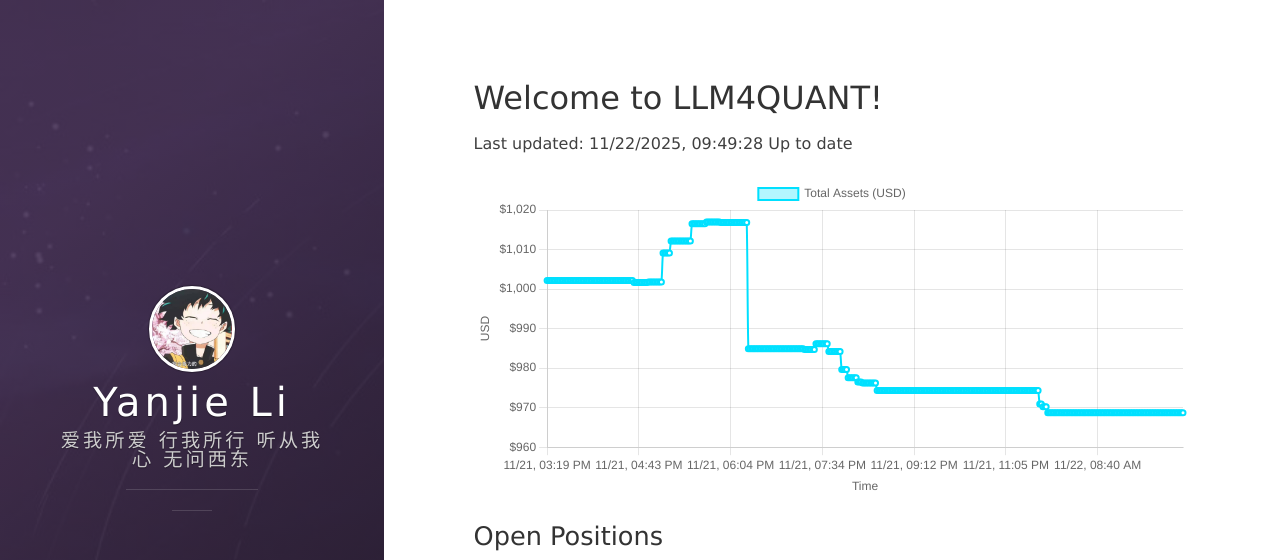
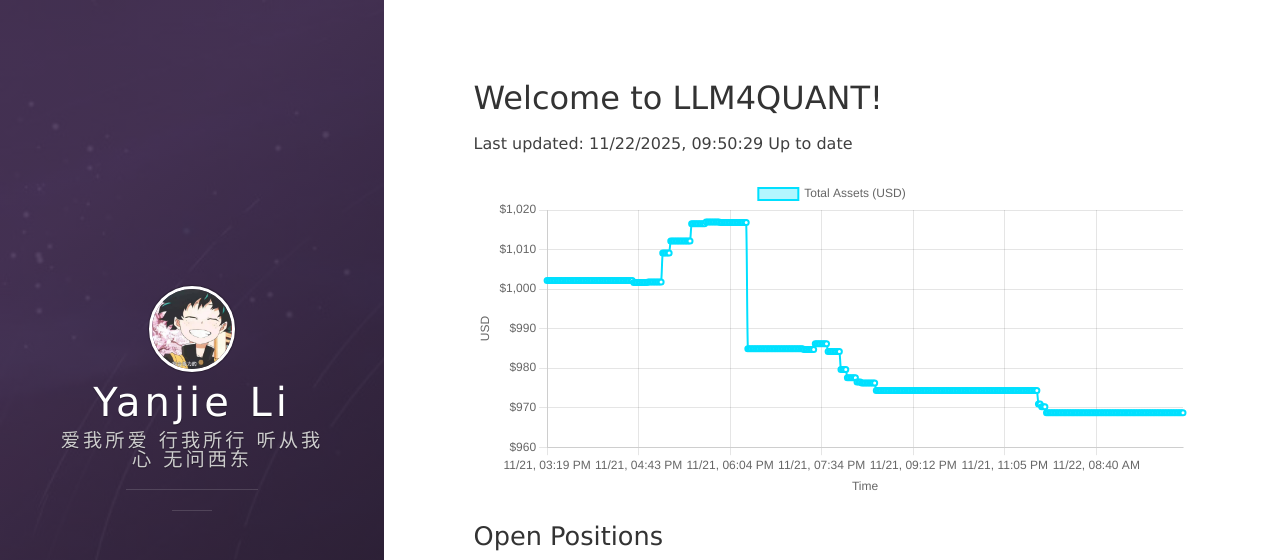
Before and after one commit to leeyegy/leeyegy.github.io, a Jekyll site: the page built from live-trading.html, in a window 1280 px wide and 1026 px high. Shown: the top 560 px of the window. Built offline with Jekyll 4.4.1, drawn with Linux system fonts in a browser that asks for light colours; nearby versions of some CDN libraries.

Commit message:
AccountMonitor: update balance history 2025-11-22T17:50:29+08:00

```diff
--- a/assets/data/binance/balance-history.json
+++ b/assets/data/binance/balance-history.json
@@ -1,5 +1,5 @@
 {
-  "generatedAt": "2025-11-22T17:49:28+08:00",
+  "generatedAt": "2025-11-22T17:50:29+08:00",
   "asset": "total_usd_value",
   "history": [
     {
@@ -1584,6 +1584,10 @@
     },
     {
       "timestamp": "2025-11-22T17:49:28+08:00",
+      "totalUsd": 968.69074819
+    },
+    {
+      "timestamp": "2025-11-22T17:50:29+08:00",
       "totalUsd": 968.69074819
     }
   ]
```
